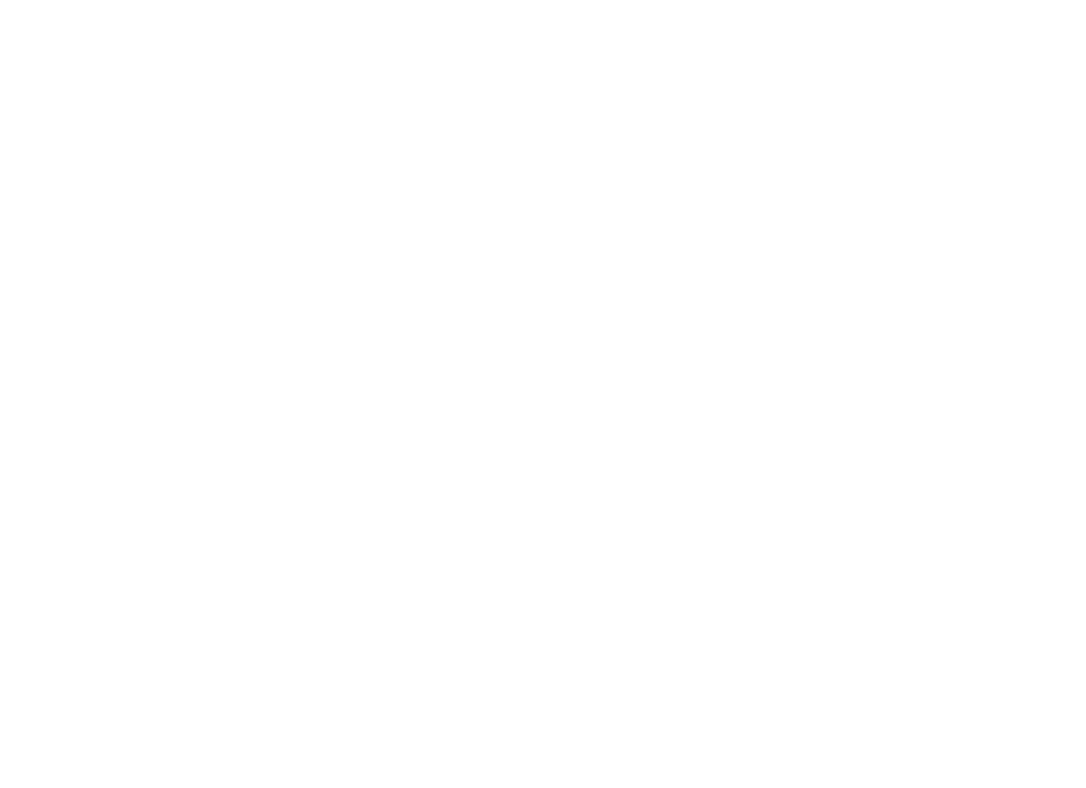
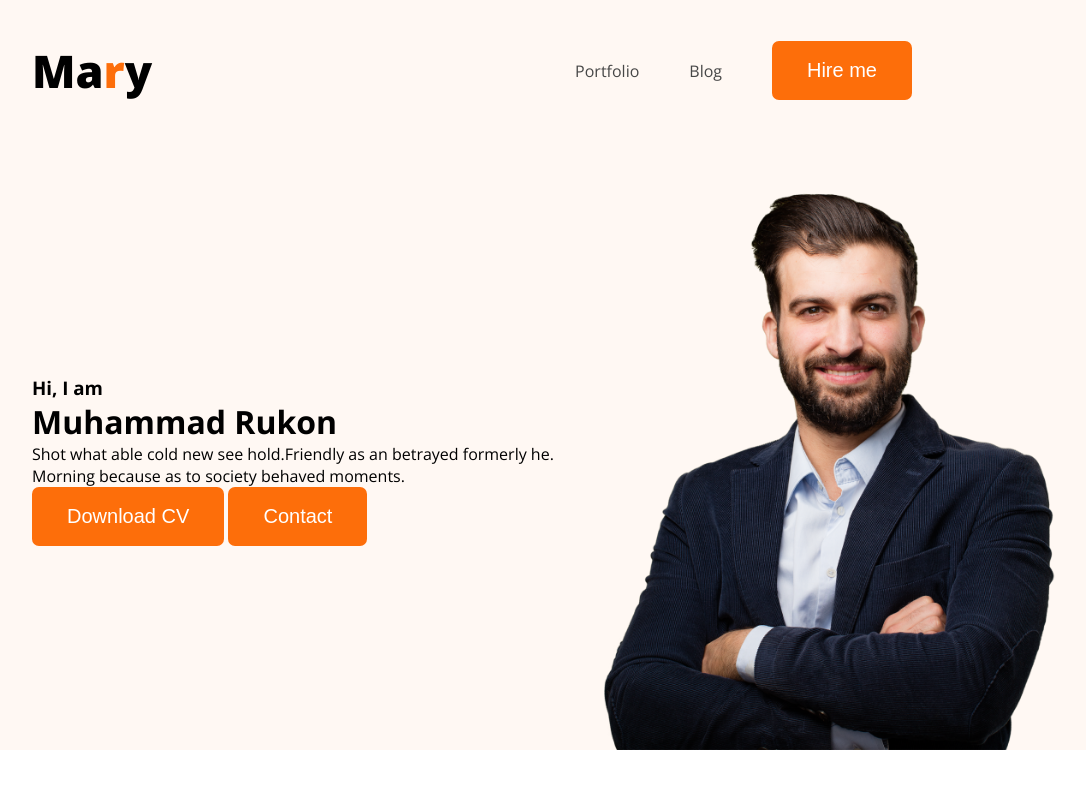
Before and after one commit to MuhammadRukon/first-project, a plain HTML site: page index.html in a window 1280 px wide. Shown: the whole page, without its empty margins (168-1254 px from the left). Drawn offline with nearby package versions, Linux system fonts and the light colour scheme.

Commit message:
navbar and banner commit

```diff
--- /dev/null
+++ b/css/styles.css
@@ -0,0 +1,77 @@
+/* shared styles */
+* {
+  margin: 0;
+  padding: 0;
+}
+
+a {
+  text-decoration: none;
+  color: #474747;
+}
+.text-primary {
+  color: #fd6e0a;
+}
+
+body {
+  font-family: "Open Sans", sans-serif;
+}
+/* .container {
+  width: 1200px;
+  margin: 0 auto;
+} */
+
+.btn-primary {
+  padding: 18px 35px;
+  color: white;
+  background-color: #fd6e0a;
+  border: none;
+  font-size: 20px;
+  border-radius: 7px;
+}
+/* shared styles */
+
+/* nav  */
+nav {
+  display: flex;
+  justify-content: space-between;
+  align-items: center;
+  padding: 40px 200px;
+}
+
+nav ul {
+  list-style: none;
+  display: flex;
+  align-items: center;
+}
+nav ul li {
+  margin-right: 50px;
+}
+nav ul > :last-child {
+  margin-right: 0;
+}
+
+.logo {
+  font-size: 45px;
+  color: black;
+  font-weight: 800;
+}
+/* nav  */
+
+/* header */
+.header {
+  background-color: #fff8f3;
+}
+/* header */
+
+/* banner */
+.banner {
+  padding: 30px 50px 0 200px;
+  display: flex;
+  justify-content: space-between;
+  align-items: center;
+}
+
+.profile-picture {
+  width: 500px;
+}
+/* banner */
--- a/index.html
+++ b/index.html
@@ -4,6 +4,39 @@
     <meta charset="UTF-8" />
     <meta name="viewport" content="width=device-width, initial-scale=1.0" />
     <title>project 1</title>
+    <link rel="preconnect" href="https://fonts.googleapis.com" />
+    <link rel="preconnect" href="https://fonts.gstatic.com" crossorigin />
+    <link
+      href="https://fonts.googleapis.com/css2?family=Open+Sans:wght@400;500;600;700;800&display=swap"
+      rel="stylesheet"
+    />
+    <link rel="stylesheet" href="/css/styles.css" />
   </head>
-  <body></body>
+  <body>
+    <header class="header">
+      <nav>
+        <h3 class="logo">Ma<span class="text-primary">r</span>y</h3>
+        <ul>
+          <li><a href="">Portfolio</a></li>
+          <li><a href="">Blog</a></li>
+          <li><button class="btn-primary">Hire me</button></li>
+        </ul>
+      </nav>
+      <div class="banner">
+        <div>
+          <h3 class="banner-greeting">Hi, I am</h3>
+          <h1 class="banner-title">Muhammad Rukon</h1>
+          <p>
+            Shot what able cold new see hold.Friendly as an betrayed formerly
+            he. Morning because as to society behaved moments.
+          </p>
+          <button class="btn-primary">Download CV</button>
+          <button class="btn-primary">Contact</button>
+        </div>
+        <img class="profile-picture" src="./images/hardy.png" alt="photo" />
+      </div>
+    </header>
+    <main></main>
+    <footer></footer>
+  </body>
 </html>
```
Also changed, not shown: images/developer.png (added), images/hardy.png (added), images/header_bg.png (added), images/icons/facebook.png (added), images/icons/insta.png (added), images/icons/js.png (added), images/icons/mongo.png (added), images/icons/nodejs.png (added), images/icons/react.png (added), images/icons/twitter.png (added).
